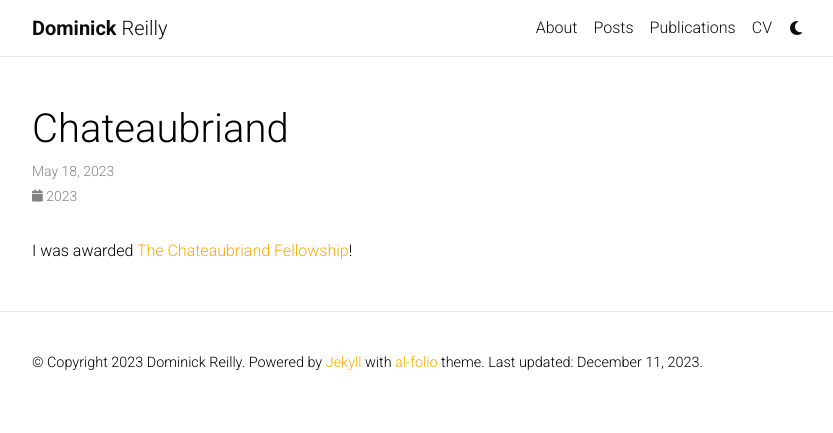
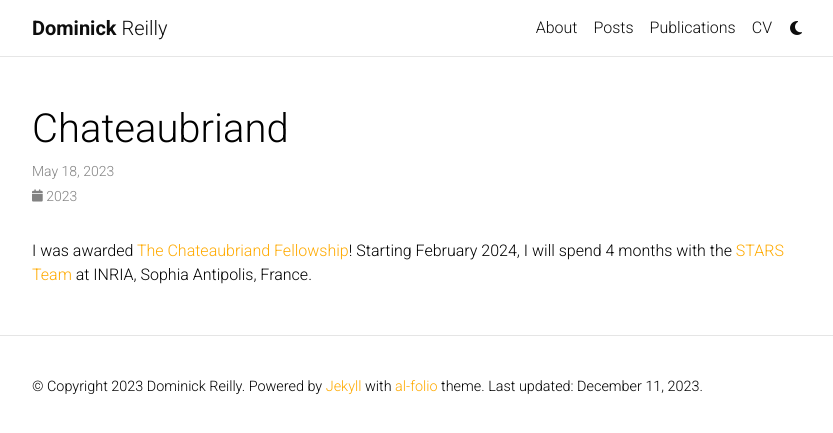
Before and after one commit to dominickrei/dominickrei.github.io, a Jekyll site: the page built from _news/chateaubriand.md, in a window 1280 px wide. Shown: the top 433 px of the page, without its empty margins (223-1056 px from the left). Built offline with Jekyll 4.4.1, drawn with Linux system fonts in a browser that asks for light colours; full-size pictures stand in for the smaller copies a plugin makes; comment, search, counter and statistics services are not loaded; a style sheet for code colours, icons or effects is not loaded.

```diff
--- a/_bibliography/papers.bib
+++ b/_bibliography/papers.bib
@@ -75,7 +75,7 @@ InProceedings{das2023smalldatavit,
   number = {},
   pages = {},
   doi = {},
-  selected = {true},
+  selected = {false},
   preview = "DPSHIELD.png",
   website = "http://3.223.148.187/",
   pdf = "https://openproceedings.org/2022/conf/edbt/paper-150.pdf",
@@ -91,7 +91,7 @@ InProceedings{das2023smalldatavit,
   number={},
   pages={80-89},
   doi={10.1109/TPSISA52974.2021.00009},
-  selected={true},
+  selected={false},
   preview="comparative.png",
   code = "https://github.com/fan-group/dp-image-obf",
   pdf = "https://ieeexplore.ieee.org/document/9750228"}
--- a/_includes/news.html
+++ b/_includes/news.html
@@ -10,6 +10,7 @@
               {% assign news_limit = news_size %}
               {% endif %}
               {% for item in news limit: news_limit %}
+                {% if item.display %}
                 <tr>
                   <th scope="row">{{ item.date | date: "%b %Y" }}</th>
                   <td>
@@ -20,6 +21,7 @@
                     {%- endif %}
                   </td>
                 </tr>
+                {% endif %}
               {%- endfor %}
               </table>
             </div>
--- a/_news/chateaubriand.md
+++ b/_news/chateaubriand.md
@@ -3,6 +3,7 @@ layout: post
 date: 2023-05-18 07:59:00-0400
 inline: true
 related_posts: false
+display: true
 ---
 
-I was awarded [The Chateaubriand Fellowship](https://www.chateaubriand-fellowship.org/About-the-Fellowship)!
+I was awarded [The Chateaubriand Fellowship](https://www.chateaubriand-fellowship.org/About-the-Fellowship)! Starting February 2024, I will spend 4 months with the [STARS Team](https://team.inria.fr/stars/en/research/) at INRIA, Sophia Antipolis, France.
```
Also changed, not shown: _news/edbt22demo.md (+1 -0 lines), _news/ieeetps21.md (+1 -0 lines), _news/wacv2024.md (+1 -0 lines), 2 other files.
